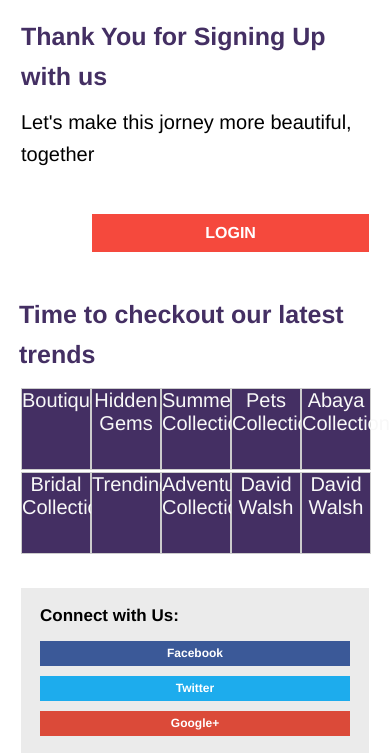
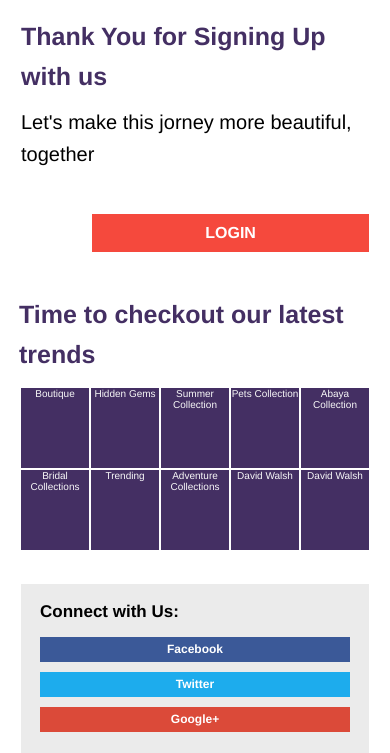
Before and after one commit to puneet94/website, a plain HTML site: page signup_email.html in a window 390 px wide. Shown: the part 91-844 px from the top of the page. Drawn offline with Linux system fonts and the light colour scheme.

Commit message:
signup_email css

```diff
--- a/css/email.css
+++ b/css/email.css
@@ -113,6 +113,7 @@ table.body-wrap { width: 100%;}
 .flip-container, .front, .back {
 	width: 100%;
 	height: 80px;
+	border:none;
 }
 
 .flipper {
@@ -312,5 +313,23 @@ ul.sidebar li a h1,ul.sidebar li a h2,ul.sidebar li a h3,ul.sidebar li a h4,ul.s
 	table.social div[class="column"] {
 		width:auto!important;
 	}
+	.front .name {
+	font-size: 10px;
+
+	color: #f8f8f8;
+
+	border-radius: 5px;
+	height:100%;
+	width:100%;
+}
+.back .name {
+	font-size: 10px;
+
+	color: #f8f8f8;
+
+	border-radius: 5px;
+	height:100%;
+	width:100%;
+}
 
 }
```
